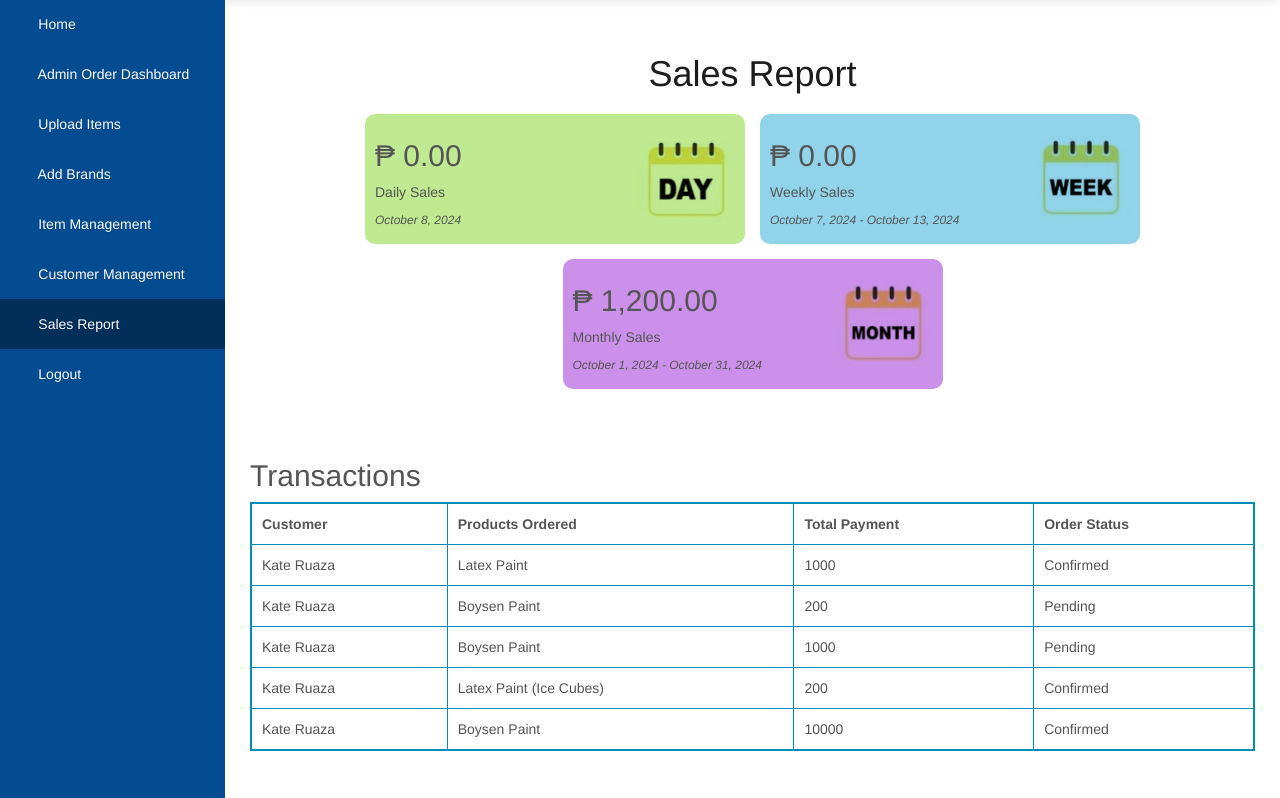
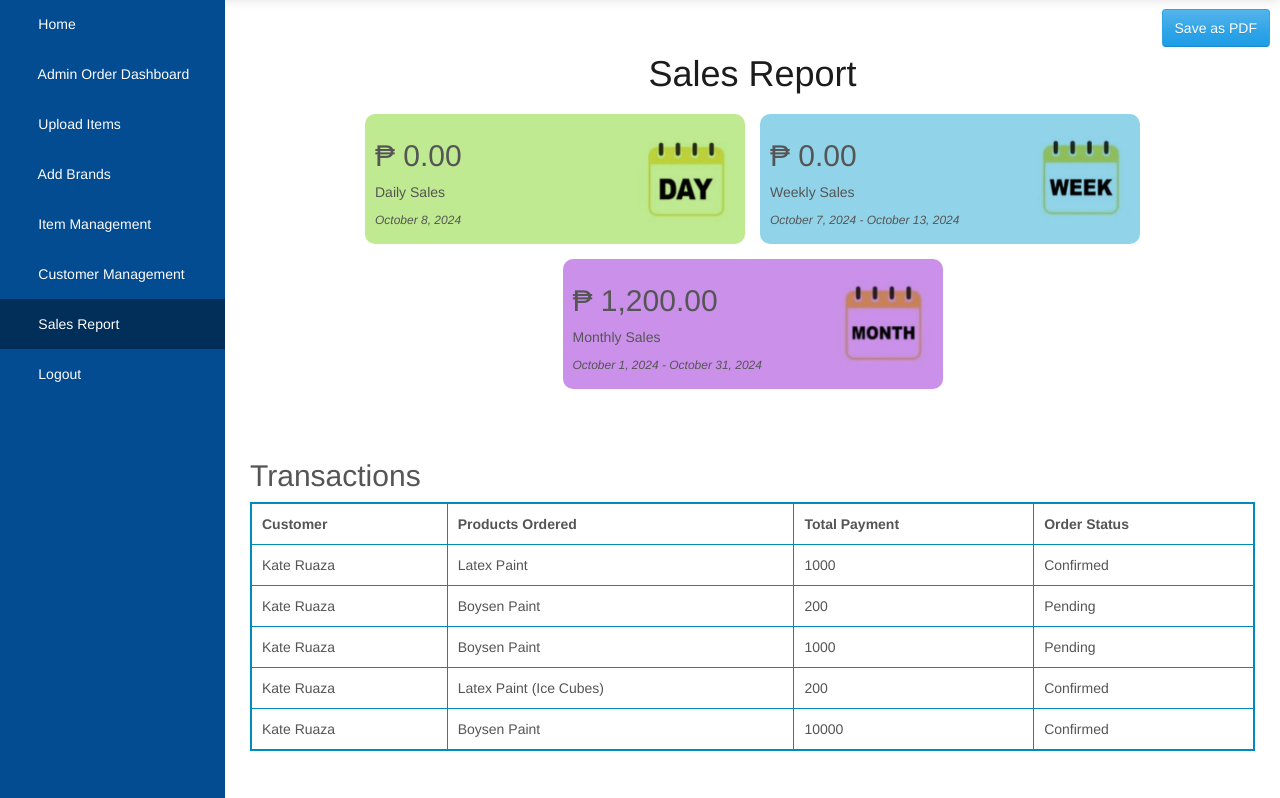
Before and after one commit to Lanxxxe/CMLv2, a PHP site: page /Admin/salesreport.php in a window 1280 px wide. Shown: the part 51-849 px from the top of the page. Run offline with PHP 8.4, Linux system fonts and the light colour scheme; a user stored in the database is signed in; data comes from the database, SQL or seed files in the repository; some libraries are stand-ins or nearby versions.

Commit message:
add saving sales report as pdf

```diff
--- a/Admin/salesreport.php
+++ b/Admin/salesreport.php
@@ -1,4 +1,6 @@
 <?php
+error_reporting(E_ALL);
+ini_set('display_errors', 1);
 session_start();
 
 if (!$_SESSION['admin_username']) {
@@ -40,9 +42,10 @@ if (isset($_GET['delete_id'])) {
     <link rel="stylesheet" type="text/css" href="font-awesome/css/font-awesome.min.css" />
     <link rel="stylesheet" type="text/css" href="css/local.css" />
     <link rel="stylesheet" type="text/css" href="css/salesreport.css" />
-    <script type="text/javascript" src="bootstrap/js/bootstrap.min.js"></script>
     <script src="https://code.jquery.com/jquery-3.6.0.min.js"></script>
     <script src="https://cdn.datatables.net/1.11.3/js/jquery.dataTables.min.js"></script>
+    <script type="text/javascript" src="bootstrap/js/bootstrap.min.js"></script>
+    <script src="https://cdnjs.cloudflare.com/ajax/libs/html2pdf.js/0.10.1/html2pdf.bundle.min.js" integrity="sha512-GsLlZN/3F2ErC5ifS5QtgpiJtWd43JWSuIgh7mbzZ8zBps+dvLusV+eNQATqgA/HdeKFVgA5v3S/cIrLF7QnIg==" crossorigin="anonymous" referrerpolicy="no-referrer"></script>
 
     <script src="js/datatables.min.js"></script>
 
@@ -50,12 +53,19 @@ if (isset($_GET['delete_id'])) {
     <link rel="stylesheet" href="https://cdn.jsdelivr.net/npm/sweetalert2@11/dist/sweetalert2.min.css">
     <script src="https://cdn.jsdelivr.net/npm/sweetalert2@11"></script>
 
-
+    <style>
+        #saveAsPDFBtn {
+            position: fixed !important;
+            top: 60px !important;
+            right: 10px !important;
+        }
+    </style>
 
 </head>
 
 <body>
     <div id="wrapper">
+        <button type="button" class="btn btn-primary" id="saveAsPDFBtn">Save as PDF</button>
         <nav class="navbar navbar-inverse navbar-fixed-top" role="navigation">
             <div class="navbar-header">
                 <button type="button" class="navbar-toggle" data-toggle="collapse" data-target=".navbar-ex1-collapse">
@@ -241,9 +251,9 @@ if (isset($_GET['delete_id'])) {
 
 
     <!-- Mediul Modal -->
-    <?php include_once("uploadItems.php"); ?>
-    <?php include_once("insertBrandsModal.php"); ?>
-    <?php include_once("salesReportModal.php"); ?>
+    <?php require_once "uploadItems.php"; ?>
+    <?php require_once "insertBrandsModal.php"; ?>
+    <?php require_once "salesReportModal.php"; ?>
 
     <script>
         function confirmEdit(itemName) {
@@ -286,10 +296,23 @@ if (isset($_GET['delete_id'])) {
     </script>
 
     <script>
+        function saveAsPDF() {
+            const cmlReciept = document.querySelector('#page-wrapper');
+            const opts = {
+              margin:       0.55,
+              filename:     'sales-report.pdf',
+              image:        { type: 'jpeg', quality: 0.98 },
+              html2canvas:  { scale: 2 },
+              jsPDF:        { unit: 'in', format: 'letter', orientation: 'landscape' }
+            };
+            html2pdf().set(opts).from(cmlReciept).save();
+        }
+
         $(document).ready(function() {
             $('#priceinput').keypress(function(event) {
                 return isNumber(event, this)
             });
+            $('#saveAsPDFBtn').click(saveAsPDF);
         });
 
         function isNumber(evt, element) {
```
